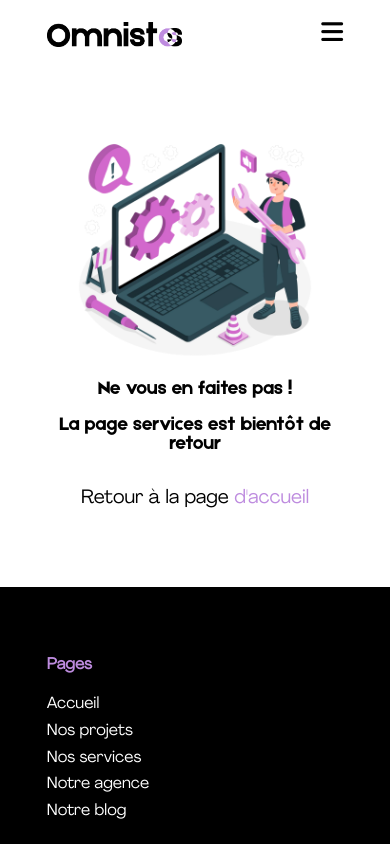
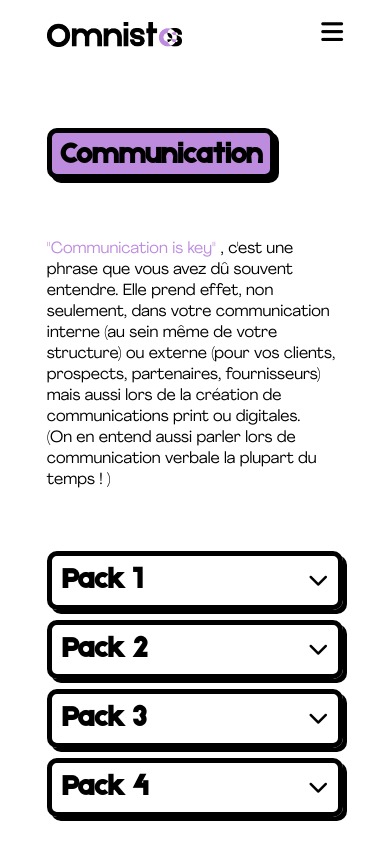
Before and after one commit to traccoenlea/omniweb, a React (Create React App) app: page /services in a window 390 px wide. Shown: the top 844 px of the page. Built offline with nearby package versions, Linux system fonts and the light colour scheme.

Commit message:
fix css services

```diff
--- a/src/Router.js
+++ b/src/Router.js
@@ -2,7 +2,7 @@ import { createBrowserRouter } from "react-router-dom";
 import App from "./App";
 import Homepage from "./components/pages/Homepage";
 import { Projects } from "./components/pages/Projects";
-import { Services } from "./components/pages/Services";
+import { Services } from "./components/pages/Services 2";
 import { Agency } from "./components/pages/Agency";
 import { Blog } from "./components/pages/Blog";
 import { Contact } from "./components/pages/Contact";
--- a/src/assets/style/components/services.scss
+++ b/src/assets/style/components/services.scss
@@ -65,9 +65,9 @@
       @media screen and (max-width: 720px) {
         height: 300px;
         .packContainer {
-          &:first-of-type {
-            // margin-left: 210%;
-          }
+          // &:first-of-type {
+          // margin-left: 210%;
+          // }
           &:last-of-type {
             background: #000;
           }
@@ -240,24 +240,62 @@
   }
 }
 
-// @media screen and (max-width: 900px) {
-//   .containerPacks {
-//     display: flex;
-//     flex-flow: row nowrap;
-//     overflow-x: auto;
-//     scroll-snap-type: x mandatory;
-//     -webkit-overflow-scrolling: touch;
-//     // gap: 20px; /* Espacement entre les packs */
-//   }
+//mobile
+.packMobileContainer {
+  margin-top: 45px;
+}
+.packMobile {
+  border: 5px solid black;
+  box-shadow: 4px 4px black;
+  border-radius: 10px;
+  padding: 10px;
+  margin-bottom: 10px;
 
-//   .containerPacks::-webkit-scrollbar {
-//     display: none; /* Masquer la barre de défilement */
-//   }
+  .topPart {
+    display: flex;
+    justify-content: space-between;
+    align-items: center;
+    flex-flow: row nowrap;
+    i {
+      font-size: 20px;
+    }
+  }
 
-//   .containerPacks > div {
-//     flex: 0 0 auto;
-//     scroll-snap-align: start;
-//     min-width: 100%; /* Largeur minimale d'un pack */
-//     margin-right: 20px;
-//   }
-// }
+  .bottomPart {
+    margin-top: 20px;
+    display: flex;
+    flex-flow: row nowrap;
+    justify-content: space-between;
+    align-items: flex-end;
+    .bottomLeftPart {
+      width: 50%;
+      display: flex;
+      flex-flow: column nowrap;
+      justify-content: space-around;
+      align-items: flex-start;
+      .textDetail {
+        display: flex;
+        flex-flow: row nowrap;
+        justify-content: flex-start;
+        align-items: flex-start;
+        i {
+          font-size: 14px;
+          color: var(--accent);
+          margin-right: 5px;
+        }
+      }
+
+      .contactMsg {
+        font-size: 14px;
+        margin-top: 20px;
+        .msg {
+          text-decoration: underline;
+        }
+      }
+    }
+
+    .priceContainer {
+      font-family: "Agrandir Wide Black";
+    }
+  }
+}
--- a/src/assets/style/variables.scss
+++ b/src/assets/style/variables.scss
@@ -16,6 +16,12 @@
   }
 
   @font-face {
+    font-family: "Agrandir Wide Black"; /*Can be any text*/
+    src: local("Agrandir-WideBlackItalic"),
+      url("../../fonts/Agrandir-WideBlackItalic.otf") format("truetype");
+  }
+
+  @font-face {
     font-family: "Agrandir Wide Light"; /*Can be any text*/
     src: local("Agrandir-WideLight"),
       url("../../fonts/Agrandir-WideLight.otf") format("truetype");
--- a/src/components/pages/ServicesMobile.js
+++ b/src/components/pages/ServicesMobile.js
@@ -1,58 +1,75 @@
 import React, { useState } from "react";
-import { Navigation, Pagination, Scrollbar } from "swiper/modules";
-import { Swiper, SwiperSlide } from "swiper/react";
-import ModalService from "../components/ModalService";
+import { NavLink } from "react-router-dom";
+// import ModalService from "../components/ModalService";
 
 const ServicesMobile = ({ packs }) => {
-  const [openModalIndex, setOpenModalIndex] = useState(null);
+  const [openDetailIndex, setOpenDetailIndex] = useState(null);
 
-  const handleClickModal = (index) => {
-    setOpenModalIndex(index);
+  const handleClickDetail = (index) => {
+    setOpenDetailIndex((prevIndex) => (prevIndex === index ? null : index));
   };
+
   return (
-    <Swiper
-      slidesPerView={"auto"}
-      modules={[Pagination]}
-      centeredSlides={true}
-      pagination={{
-        clickable: true,
-      }}
-      spaceBetween={50}
-      className="containerPacks swiper-wrapper"
-    >
+    <div className="packMobileContainer">
       {packs.map((d, i) => (
-        <SwiperSlide key={i} className={d.className}>
-          {/* partie gauche du pack */}
-          <div className="leftPart">
+        <div key={i} className="packMobile">
+          {/* partie titre + chevron */}
+          <div className="topPart">
             <div className={d.titleClassName}>
-              <h2 className="titlePack">{d.title}</h2>
+              <h2 className="">{d.title}</h2>
             </div>
-            <div className="offrePackContainer">
-              <p className="offrePack">{d.text1}</p>
-              <p className="offrePack">{d.text2}</p>
+            <i
+              className="fa-solid fa-chevron-down"
+              onClick={() => handleClickDetail(i)}
+            ></i>
+          </div>
+
+          {openDetailIndex !== null && openDetailIndex === i && (
+            // partie contenu + contact + prix
+            <div key={openDetailIndex} className="bottomPart">
+              {/* container detail pack */}
+              <div className="bottomLeftPart">
+                {d.text1 && (
+                  <div className="textDetail">
+                    <i class="fa-solid fa-circle-check"></i>
+                    <p>{d.text1}</p>
+                  </div>
+                )}
+                {d.text2 && (
+                  <div className="textDetail">
+                    <i class="fa-solid fa-circle-check"></i>
+                    <p>{d.text2}</p>
+                  </div>
+                )}
+                {d.text3 && (
+                  <div className="textDetail">
+                    <i class="fa-solid fa-circle-check"></i>
+                    <p>{d.text3}</p>
+                  </div>
+                )}
+                {d.text4 && (
+                  <div className="textDetail">
+                    <i class="fa-solid fa-circle-check"></i>
+                    <p>{d.text4}</p>
+                  </div>
+                )}
+                <div className="contactMsg">
+                  <p>
+                    {/* Vous êtes intéréssé ?{" "} */}
+                    <NavLink to="/contact" className="msg">
+                      Contactez-nous
+                    </NavLink>
+                  </p>
+                </div>
+              </div>
+              <div className="priceContainer">
+                <p>{d.price}</p>
+              </div>
             </div>
-            <button
-              className="buttonPack wideText"
-              onClick={() => handleClickModal(i)}
-            >
-              <i className="fa-solid fa-arrow-right"></i>Voir plus
-            </button>
-          </div>
-          {/* partie droite du pack */}
-          <div className="rightPart">
-            <img className="ImgId" src={d.img} alt="numéro du pack" />
-          </div>
-        </SwiperSlide>
+          )}
+        </div>
       ))}
-      {openModalIndex !== null && (
-        <ModalService
-          key={openModalIndex}
-          isOpen={openModalIndex !== null}
-          dataWeb={packs[openModalIndex]}
-          handleCloseModal={() => setOpenModalIndex(null)}
-        />
-      )}
-    </Swiper>
+    </div>
   );
 };
 
```
